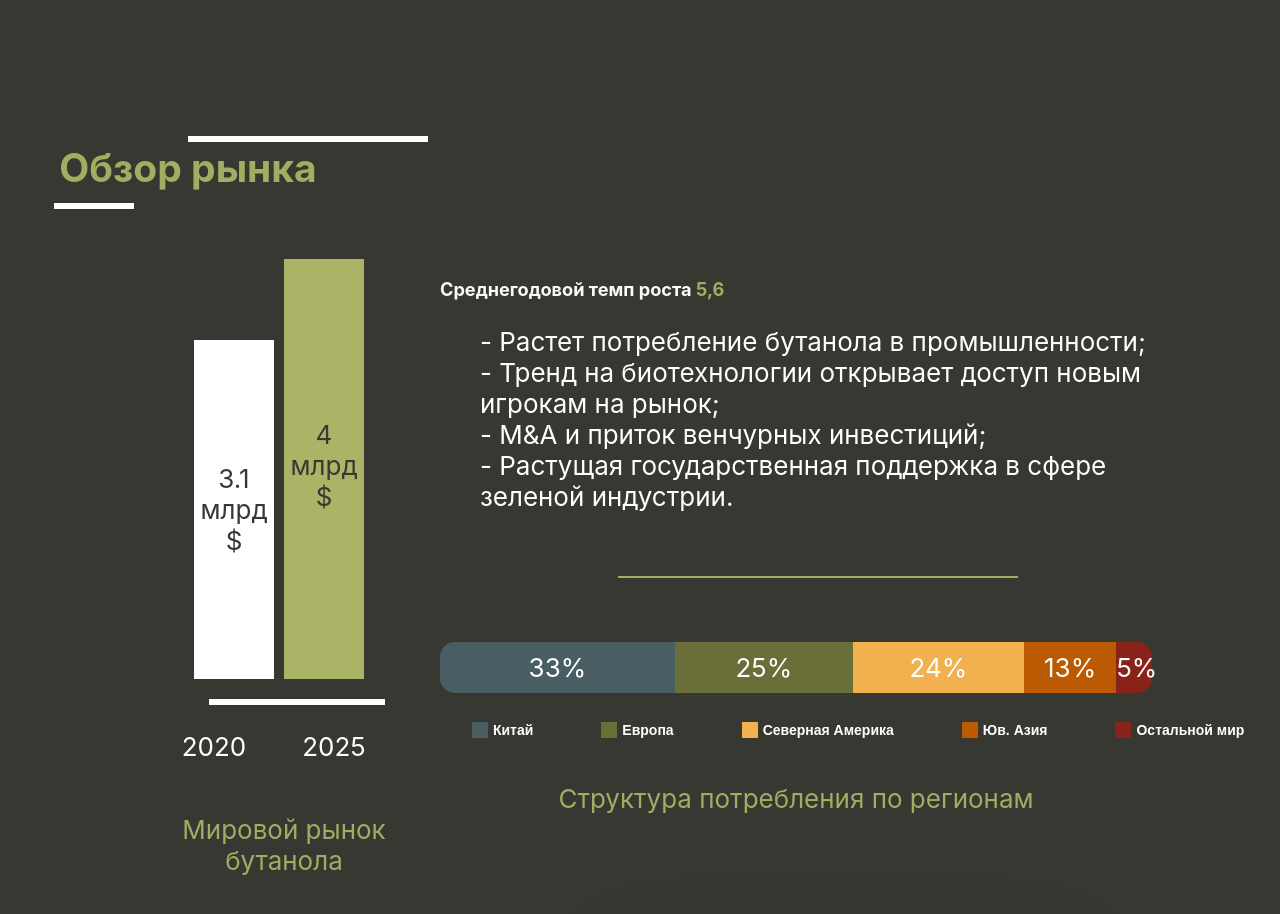
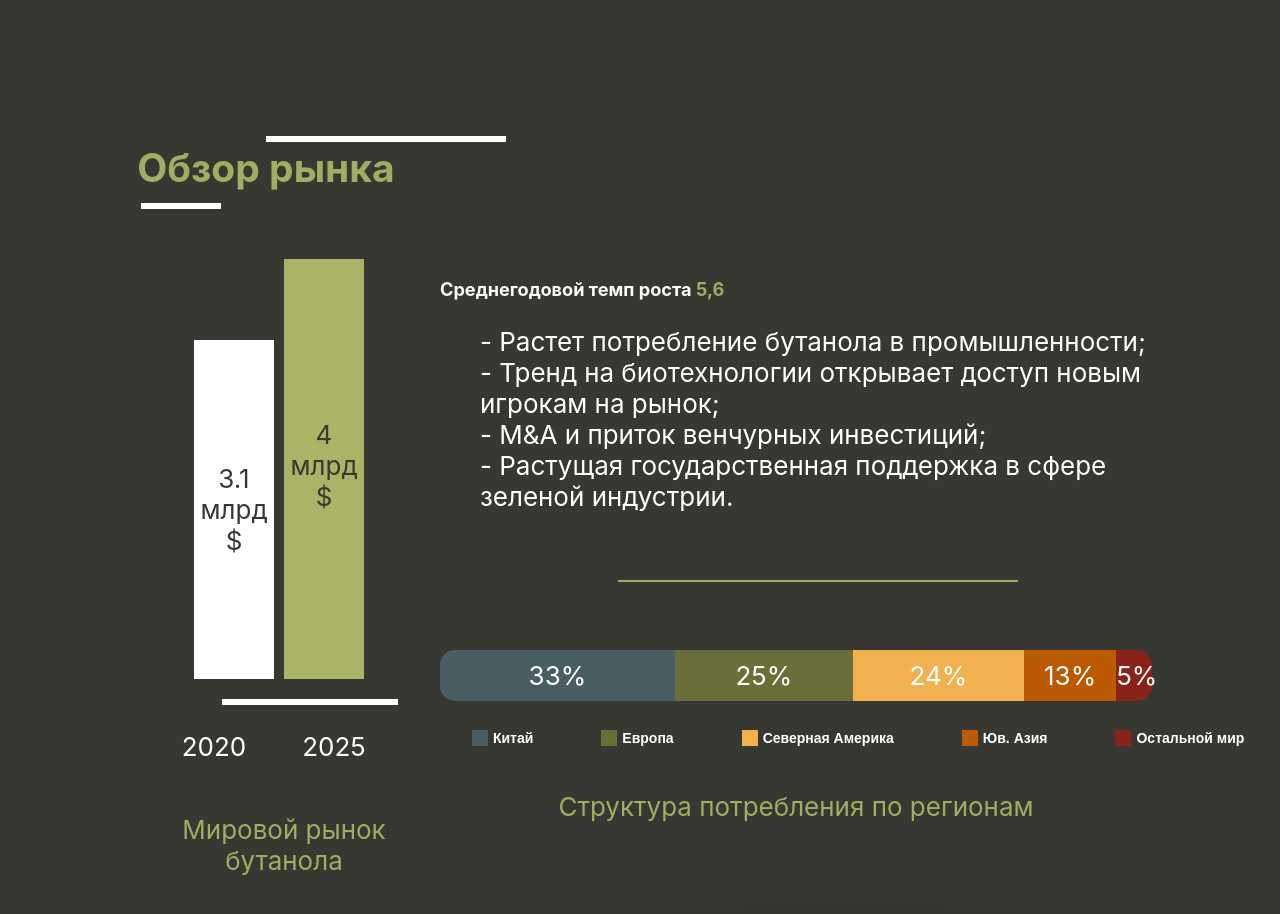
Before and after one commit to expiredy/ButaCorp, a React app in the folder dord-site/: page / in a window 1280 px wide. Shown: the part 1080-1994 px from the top of the page. Built offline with nearby package versions, Linux system fonts and the light colour scheme.

```diff
--- a/dord-site/src/components/information-sections/InformationSection.css
+++ b/dord-site/src/components/information-sections/InformationSection.css
@@ -13,10 +13,10 @@
 }
 
 .middle-header-section{
-    margin-left: -50vh;
+    margin-left: -35vh;
 }
 
-.beatty-header-line{
+.beauty-header-line{
     width: 150px;
     height: 0.75vh;
     background-color:  #FFFFFF;
--- a/dord-site/src/components/information-sections/MarketChartStyle.css
+++ b/dord-site/src/components/information-sections/MarketChartStyle.css
@@ -23,22 +23,22 @@
     content: "- ";
 }
 
-.beatty-chart-line{
+.beauty-chart-line{
   margin-top: 20px;
-  margin-left: 26%;
+  margin-left: 30%;
   width: 22vh;
   height: 0.75vh;
   background-color:  #FFFFFF;
 }
 
-.beatty-chart-underline-text{
+.beauty-chart-underline-text{
   display: flex;
   justify-content: center;
   align-items: center;
   margin-left: -20px;
 }
 
-.beatty-chart-underline-text__item{
+.beauty-chart-underline-text__item{
   width: 120px;
 }
 
--- a/dord-site/src/components/information-sections/MarketOverviewSection.js
+++ b/dord-site/src/components/information-sections/MarketOverviewSection.js
@@ -49,13 +49,13 @@
                         {globalButanolMarket.categories[indexOfColumn].valuePostfix}</span></td>
             </tr>
         );
-        marketColumnUnderlineConstructor.push(<p className="beatty-chart-underline-text__item">{globalButanolMarket.categories[indexOfColumn].name}</p>)
+        marketColumnUnderlineConstructor.push(<p className="beauty-chart-underline-text__item">{globalButanolMarket.categories[indexOfColumn].name}</p>)
         }
 
 
     butanolMarketChartConstructor.push(<div className="chart-container">{localButanolMarketChart}</div>);
-    butanolMarketChartConstructor.push(<div className="beatty-chart-line"></div>);
-    butanolMarketChartConstructor.push(<div className="beatty-chart-underline-text">{marketColumnUnderlineConstructor}</div>);
+    butanolMarketChartConstructor.push(<div className="beauty-chart-line"></div>);
+    butanolMarketChartConstructor.push(<div className="beauty-chart-underline-text">{marketColumnUnderlineConstructor}</div>);
     butanolMarketChartConstructor.push(<p className="chart-underline">{globalButanolMarket.title}</p>);
     return butanolMarketChartConstructor;
 }
@@ -133,9 +133,9 @@
     return(
         <div id="business_model">
             <div className="middle-header-section">
-                <div className="beatty-header-line" style={{width: "30vh", marginLeft: "35%", marginTop: "20vh"}}></div>
+                <div className="beauty-header-line" style={{width: "30vh", marginLeft: "35%", marginTop: "20vh"}}></div>
                 <h2 className="section-middle-title">Обзор рынка</h2>
-                <div className="beatty-header-line" style={{width: "10vh", marginLeft: "27%"}}></div>
+                <div className="beauty-header-line" style={{width: "10vh", marginLeft: "27%"}}></div>
             </div>
             <div className="container">
                 <div class="container__half" style={{flex: 2, justifyContent: "center"}}>
@@ -155,8 +155,8 @@
                     <div className="beatty-header-line"
                         style={{width: "50vh",
                                 height: "0.25vh",
-                                marginTop: "8vh",
-                                marginBottom: "8vh",
+                                marginTop: "8.5vh",
+                                marginBottom: "8.5vh",
                                 marginLeft: "25%",
                                 backgroundColor: "#A3AD62"}}></div>
 
```
